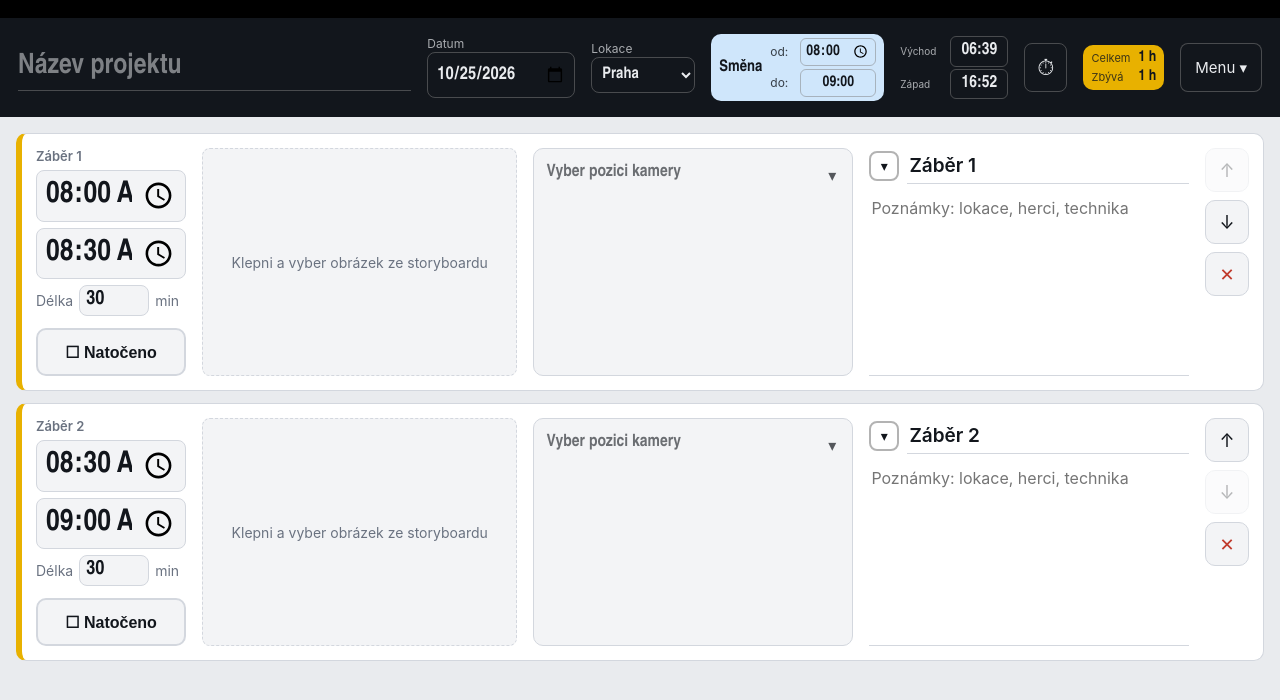
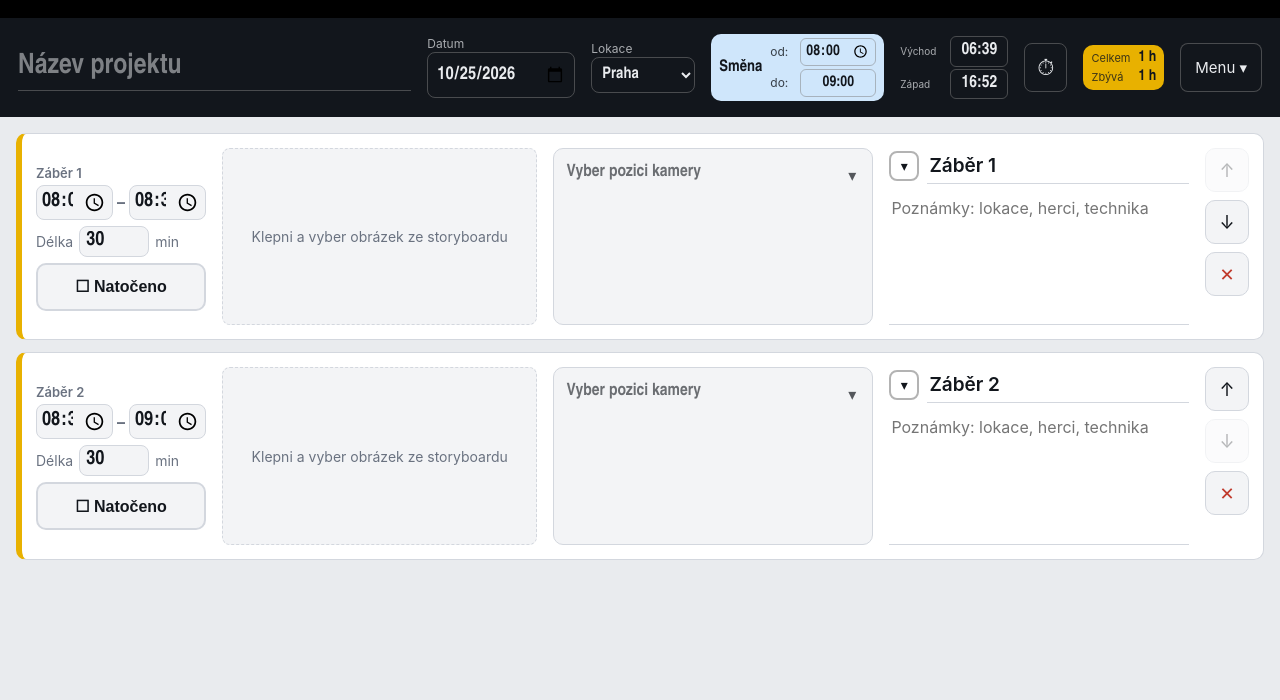
Before and after one commit to 1asistentrezie/Plan-nataceni, a plain HTML site: page index.html in a window 1280 px wide. Drawn offline with Linux system fonts and the light colour scheme.

Commit message:
Add files via upload

```diff
--- a/index.html
+++ b/index.html
@@ -27,7 +27,7 @@ h1{font:700 26px/1 "Barlow Condensed",Arial Narrow,sans-serif;letter-spacing:.02
 .hd .big{font:700 22px/1 "Barlow Condensed",Arial Narrow,sans-serif;font-variant-numeric:tabular-nums}
 header input[type=time]{background:transparent;color:inherit;border:1px solid rgba(128,128,128,.5);border-radius:8px;padding:6px 8px;font:600 18px "Barlow Condensed",Arial Narrow,sans-serif}
 main{max-width:1280px;margin:0 auto;padding:16px 16px 120px}
-.row{display:grid;grid-template-columns:150px minmax(200px,26%) minmax(250px,320px) 1fr auto;gap:16px;align-items:stretch;background:var(--card);border:1px solid var(--line);border-left:6px solid var(--acc);border-radius:10px;padding:14px;margin-bottom:12px}
+.row{display:grid;grid-template-columns:170px minmax(200px,26%) minmax(250px,320px) 1fr auto;gap:16px;align-items:stretch;background:var(--card);border:1px solid var(--line);border-left:6px solid var(--acc);border-radius:10px;padding:14px;margin-bottom:12px}
 .time{display:flex;flex-direction:column;justify-content:center;gap:6px}
 .time .no{font-size:13px;color:var(--mute);font-weight:600}
 .time input{width:100%;background:var(--field);color:var(--ink);border:1px solid var(--line);border-radius:8px;padding:6px 8px;font:700 30px/1.05 "Barlow Condensed",Arial Narrow,sans-serif;font-variant-numeric:tabular-nums}
@@ -190,6 +190,14 @@ header .sumbox .big{font-size:15px;line-height:1.2;text-align:left}
 .camsel select{position:absolute;inset:0;width:100%;height:100%;opacity:0;font-size:16px;border:0;padding:0;background:transparent}
 .ci{flex:1 1 auto;min-height:90px;display:flex}
 .cimg{flex:1 1 auto;height:auto;min-height:90px}
+.row:not(.item) .time{display:grid;grid-template-columns:1fr 1fr;gap:6px;align-content:center}
+.row:not(.item) .time>.no,.row:not(.item) .time>.durf,.row:not(.item) .time>.donebtn{grid-column:1/-1}
+.row:not(.item) .time input[type=time]{font-size:24px;padding:6px;min-width:0}
+@media (max-width:820px){.row:not(.item){grid-template-columns:180px 1fr}}
+.row:not(.item) .time{grid-template-columns:1fr auto 1fr;gap:4px;align-items:center}
+.row:not(.item) .time>.durf,.row:not(.item) .time>.donebtn,.row:not(.item) .time>.no{margin-top:2px}
+.row:not(.item) .time input[type=time]{font-size:20px;padding:3px 4px}
+.dsh{text-align:center;font-weight:700;font-size:16px;color:var(--mute);line-height:1}
 .sunrow{display:flex;align-items:center;gap:8px}
 .sunrow label{width:42px}
 #sr,#ss{min-width:58px;text-align:center}
@@ -365,6 +373,7 @@ function render(){
   n++;
   h+='<div class="row'+(s.done?' done':'')+'" data-i="'+i+'"><div class="time"><span class="no">Záběr '+n+'</span>'+
   '<input type="time" data-f="a" value="'+toT(T[i].a)+'" aria-label="Začátek">'+
+  '<span class="dsh">–</span>'+
   '<input type="time" data-f="b" value="'+toT(T[i].b)+'" aria-label="Konec">'+
   '<label class="durf">Délka <input type="number" min="1" step="5" data-f="dur" value="'+s.dur+'"> min</label>'+
   '<button class="donebtn'+(s.done?' on':'')+'" data-act="done" aria-pressed="'+(s.done?'true':'false')+'">'+(s.done?'NATOČENO!'+(s.doneAt?'<small>v '+fmtHM(s.doneAt)+'</small>':''):'☐ Natočeno')+'</button></div>'+
```
